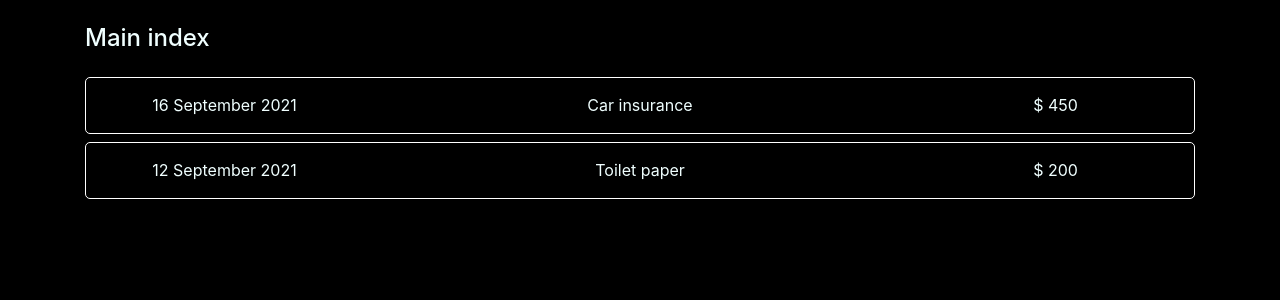
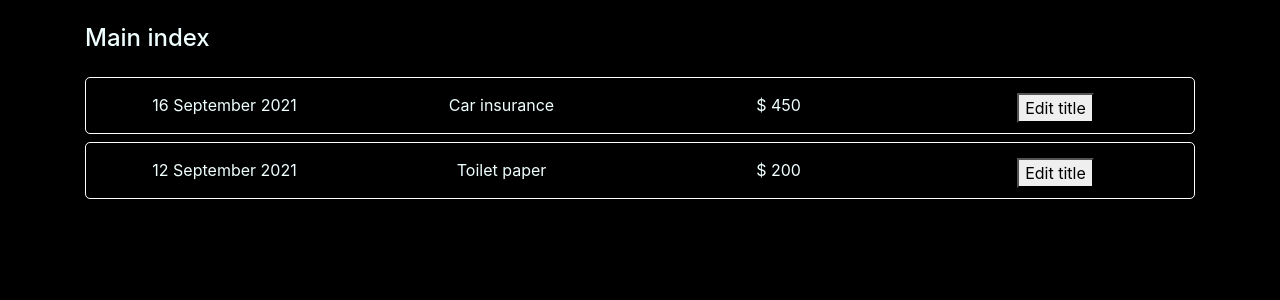
Before and after one commit to sinarajabpour1998/react-complete-guide, a React (Create React App) app: page / in a window 1280 px wide. Shown: the top 300 px of the page. Built offline with nearby package versions, Linux system fonts and the light colour scheme.

Commit message:
Completed until 04-02

```diff
--- a/src/App.js
+++ b/src/App.js
@@ -4,10 +4,10 @@ import Expenses from "./components/Expenses/Expenses";
 function App() {
   const expenses = [
     { id: 1, title: "Car insurance", date: new Date(2021, 8, 16), amount: 450 },
-    { id: 1, title: "Toilet paper", date: new Date(2021, 8, 12), amount: 200 },
-    { id: 1, title: "New House", date: new Date(2021, 7, 16), amount: 2500 },
-    { id: 1, title: "New Car", date: new Date(2021, 8, 15), amount: 8500 },
-    { id: 1, title: "Other", date: new Date(2021, 8, 19), amount: 2650 },
+    { id: 2, title: "Toilet paper", date: new Date(2021, 8, 12), amount: 200 },
+    { id: 3, title: "New House", date: new Date(2021, 7, 16), amount: 2500 },
+    { id: 4, title: "New Car", date: new Date(2021, 8, 15), amount: 8500 },
+    { id: 5, title: "Other", date: new Date(2021, 8, 19), amount: 2650 },
   ];
 
   return (
--- a/src/components/Expenses/ExpenseItem.js
+++ b/src/components/Expenses/ExpenseItem.js
@@ -3,15 +3,23 @@ import ExpenseDate from "./ExpenseDate";
 import Card from "../UI/Card";
 
 function ExpenseItem(props) {
+    const expenseAction = () => {
+        alert(props.id + " clicked")
+    }
 
     return (
         <Card parentClasses={"container"} childClasses={"row text-center item mb-2"}>
             <ExpenseDate date={props.date} />
-            <div className="col-md-6">
+            <div className="col-md-3">
                 <p>{props.title}</p>
             </div>
             <div className="col-md-3">
                 <p>$ {props.amount}</p>
+            </div>
+            <div className="col-md-3">
+                <button onClick={expenseAction}>
+                    Edit title
+                </button>
             </div>
         </Card>
     );
--- a/src/components/Expenses/Expenses.js
+++ b/src/components/Expenses/Expenses.js
@@ -6,10 +6,12 @@ function Expenses(props) {
     return (
         <div>
             <ExpenseItem
+                id={items[0].id}
                 title={items[0].title}
                 date={items[0].date}
                 amount={items[0].amount} />
             <ExpenseItem
+                id={items[1].id}
                 title={items[1].title}
                 date={items[1].date}
                 amount={items[1].amount} />
```
